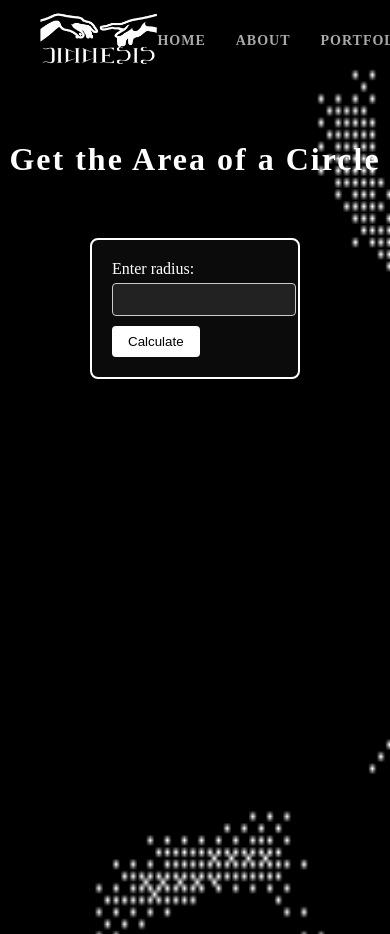
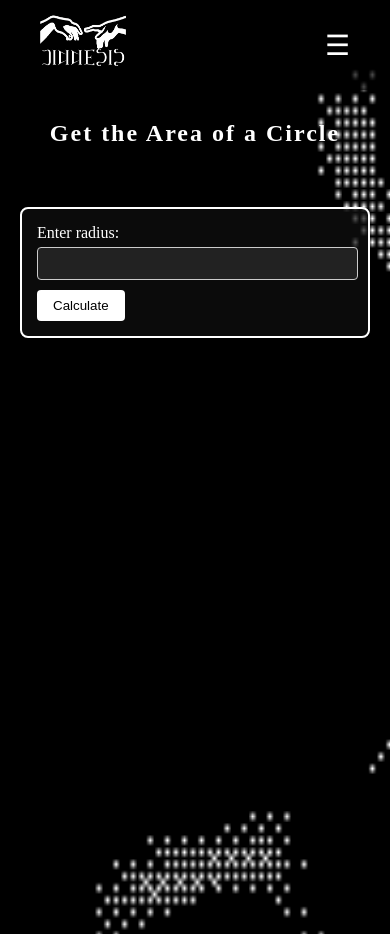
Before and after one commit to ToffertheCreator/portefeuille-de-toffer, a Flask app: page /areaofcircle in a window 390 px wide. Run offline with Flask 3, Linux system fonts and the light colour scheme.

Commit message:
adjusted for mobile view

```diff
--- a/static/main.css
+++ b/static/main.css
@@ -78,13 +78,13 @@ html, body {
     letter-spacing: 2px;
 }
 
+/* navbar */
 .navbar {
     background: transparent;
     height: 80px;
     align-items: center;
     display: flex;
     justify-content: space-between;
-    align-items: center;
     padding: 20px 40px;
     position: fixed;
     top: 0;
@@ -342,3 +342,196 @@ html, body {
         opacity: 0;
     }
 }
+
+.burger {
+    display: none;
+}
+
+/* mobile view */
+@media (max-width: 768px) {
+
+    /* Prevent horizontal overflow */
+    html, body {
+        overflow-x: hidden;
+        max-width: 100vw;
+    }
+
+    .burger {
+        display: block;
+        font-size: 28px;
+        color: #fff;
+        cursor: pointer;
+        z-index: 10000;
+    }
+
+    /* Navbar */
+    .navbar {
+        flex-direction: row;
+        padding: 10px 40px;
+        height: auto;
+        background: rgba(0, 0, 0, 0.7);
+    }
+
+    .nav-links {
+        flex-direction: column;
+        position: fixed;
+        top: 69.5px;  /* Below the navbar */
+        right: -50%;
+        width: 25%;
+        height: calc(100vh - 80px);  /* Full height minus navbar */
+        background: rgba(0, 0, 0, 0.7);  /* Semi-transparent */
+        padding: 20px;
+        text-align: center;
+        transition: right 0.3s ease-in-out;  /* Smooth slide transition */
+        z-index: 999;  /* Below navbar but above content */
+    }
+
+    .burger {
+        display: block;
+    }
+
+    .nav-links.show {
+        right: 0;
+    }
+
+    .nav-links li {
+        margin: 20px 0;
+    }
+
+    .logo img {
+        height: 7vh;
+        width: 22vw;
+        margin-bottom: 5px;
+    }
+
+    .nav-links a {
+        font-size: 10px;
+        color: #fff;
+    }
+
+    /* Images */
+    .top-image img,
+    .bottom-image img {
+        max-width: 80%;
+    }
+
+    /* Top image adjustments */
+    .top-image {
+        margin-top: 170px;  /* Less space from top on mobile */
+        margin-bottom: 60px;
+    }
+
+    .top-image img {
+        max-width: 70%;  /* Smaller on mobile */
+    }
+
+    /* Bottom image adjustments */
+    .bottom-image {
+        margin-top: 20px;
+    }
+
+    .bottom-image img {
+        max-width: 50%;  /* Smaller on mobile */
+    }
+
+    /* Landing background */
+    .landing-bg {
+        background-size: cover;
+        background-position: center center;
+    }
+
+    /* Text */
+    .content h1 {
+        font-size: 1.5rem;
+        letter-spacing: 2px;
+        margin-top: 0px;
+    }
+
+    .spaced {
+        letter-spacing: 15px;
+        margin-top: 60px;
+    }
+
+    .spaced2 {
+        letter-spacing: 12px;  /* Reduce letter spacing */
+        font-size: 0.9rem;
+    }
+
+    /* Profile section */
+    .profile {
+        font-size: 1.5rem;  /* Smaller font */
+        margin-left: 20px;
+        margin-right: 20px;
+    }
+
+    .profile h1 {
+        padding-top: 20px;
+        font-size: 3rem;
+    }
+
+    .landing-bg .profile h1 {
+        padding-top: 80px;
+    }
+
+    .profile h2 {
+        font-size: 1.5rem;
+    }
+
+    .profile blockquote {
+        font-size: 0.67rem;
+        text-align: right;
+        margin-left: auto;      /* Pushes the element to the right */
+        margin-right: 0px;     /* Space from right edge */
+        margin-top: 45px;
+        max-width: 100%;
+    }
+
+    /* Work cards */
+    .work-card {
+        width: 80%;
+        max-width: 100%;
+        margin: 10px auto;
+        margin-left: auto;  /* Override the 40px margin-left */
+        margin-right: auto;
+        box-sizing: border-box;
+    }
+
+    /* Input boxes */
+    .io-box {
+        margin: 20px;
+        padding: 15px;
+        margin-top: 60px;
+    }
+
+    .io-box input[type="text"], .io-box input[type="number"] {
+    width: 96%;
+    padding: 8px;
+    margin: 5px 0px 10px 0px;
+    border-radius: 4px;
+    border: 1px solid #ccc;
+    background: #222;
+    color: #fff;
+}
+
+    /* Contact section */
+    .contact {
+        font-size: 16px;
+        padding: 20px;
+        min-height: auto;  /* Remove fixed height */
+        margin-top: 230px;
+    }
+
+    .contact h1 {
+        font-size: 1.5rem;
+        margin-bottom: 10px;
+    }
+
+    .social-links {
+        flex-wrap: wrap;
+        gap: 15px;
+    }
+
+    .social-links a i {
+        font-size: 30px;
+    }
+}
--- a/templates/base.html
+++ b/templates/base.html
@@ -16,6 +16,7 @@
                 <img src="{{ url_for('static', filename='logo.png') }}" alt="logo">
             </a>
         </div>
+        <div class="burger" id="burger">☰</div>
         <ul class="nav-links">
             <li><a href="{{ url_for('index') }}">HOME</a></li>
             <li><a href="{{ url_for('profile') }}">ABOUT</a></li>
@@ -28,6 +29,7 @@
         {% block body %}{% endblock %}
     </div>
 
+<!-- ripple -->
 <svg width="0" height="0">
   <filter id="wavy-ripple">
     <feTurbulence id="turb" baseFrequency="0.02 0.03" numOctaves="2" seed="1" />
@@ -49,6 +51,7 @@ document.addEventListener('click', function(e) {
 });
 </script>
 
+<!-- transition -->
 <script>
 document.querySelectorAll('.try-link').forEach(link => {
     link.addEventListener('click', function(e) {
@@ -96,5 +99,16 @@ window.addEventListener('pageshow', resetAnimations);
 window.addEventListener('popstate', resetAnimations);
 </script>
 <div id="zoom-overlay"></div>
+
+<!-- burger -->
+ <script>
+document.addEventListener('DOMContentLoaded', () => {
+  const burger = document.getElementById('burger');
+  const nav = document.querySelector('.nav-links');
+  burger.addEventListener('click', () => {
+    nav.classList.toggle('show');
+  });
+});
+</script>
 </body>
 </html>
```
